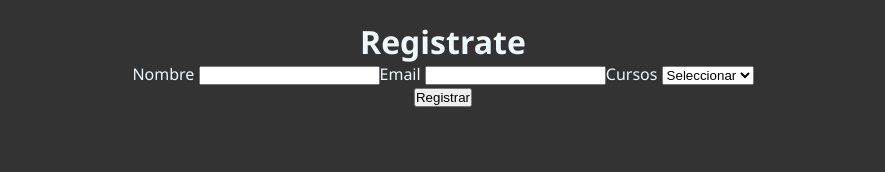
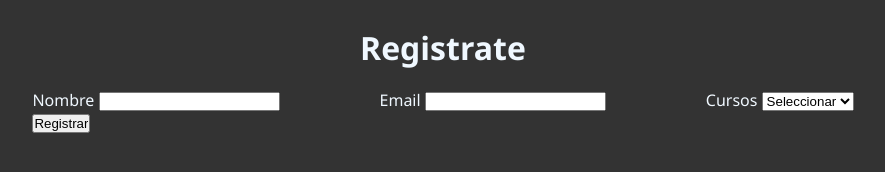
Before and after one commit to Gonzalop0210/App-registro-alumno, a plain HTML site: page index.html in a window 1280 px wide. Shown: the whole page, without its empty margins (197-1082 px from the left). Drawn offline with Linux system fonts and the light colour scheme.

Commit message:
diseñando el app

```diff
--- a/index.css
+++ b/index.css
@@ -8,19 +8,31 @@ body {
   background-color: #333;
   color: aliceblue;
   font-family: 'Segoe UI', Tahoma, Geneva, Verdana, sans-serif;
-  padding: 20px 15%;
+  padding: 2% 15% 1% 15%;
 }
 
 .title {
   text-align: center;
 }
 
+.container__formulario {
+  display: flex;
+  align-items: center;
+  justify-content: center;
+  margin-top: 20px;
+}
+
 .formulario {
-  display: flex;
+  display: inline-flex;
   align-items: center;
   flex-direction: column;
 }
 
 .formulario__container--inputs {
   display: flex;
+  gap: 100px;
 }
+
+.formulario--boton {
+  align-self: flex-start;
+}
--- a/index.html
+++ b/index.html
@@ -8,6 +8,7 @@
 </head>
 <body>
   <h1 class="title">Registrate</h1>
+  <div class="container__formulario">
     <form action="" class="formulario">
       <div class="formulario__container--inputs">
         <div class="formulario__conteiner-item">
@@ -31,9 +32,10 @@
           </select>
         </div>
       </div>
-    <div class="formulario__container-item">
+      <div class="formulario__container-item formulario--boton">
         <input type="button" value="Registrar" class="formulario__boton--registrar">
       </div>
     </form>
+  </div>
 </body>
 </html>
```
Lines whose indentation alone changed are shown as unchanged.
